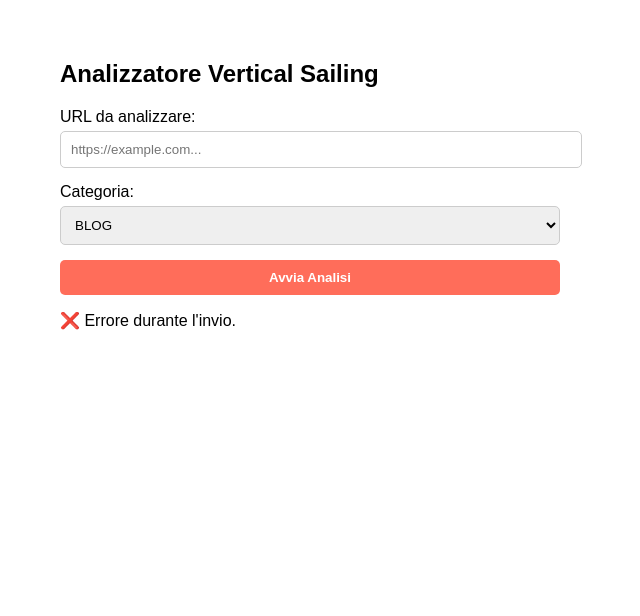
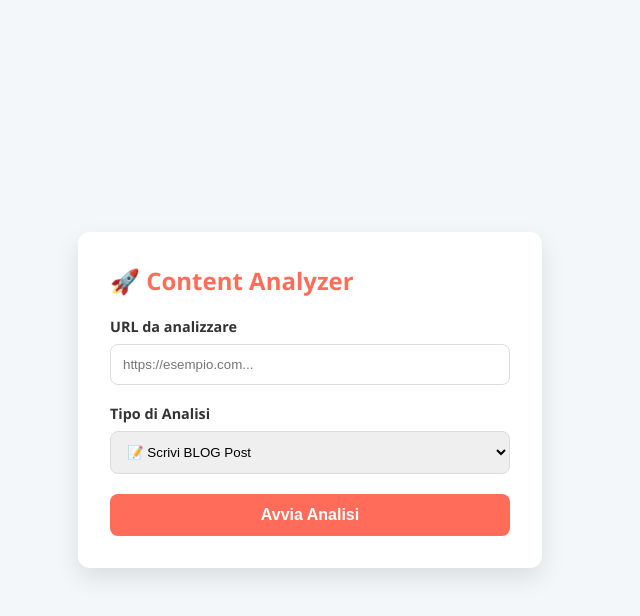
Before and after one commit to CryptoPannoz/VST-UrlAnalyser, a plain HTML site: page index.html in a window 1280 px wide. Both pictures are taken after a click on the button "Avvia Analisi". Shown: the whole page, without its empty margins (330-970 px from the left). Drawn offline with Linux system fonts and the light colour scheme; no server answers.

Commit message:
Update index.html

```diff
--- a/index.html
+++ b/index.html
@@ -2,60 +2,164 @@
 <html lang="it">
 <head>
     <meta charset="UTF-8">
-    <title>AI Content Analyzer</title>
+    <meta name="viewport" content="width=device-width, initial-scale=1.0">
+    <title>AI Content Analyzer | Vertical Sailing Tour</title>
     <style>
-        body { font-family: sans-serif; padding: 40px; max-width: 500px; margin: auto; }
-        .form-group { margin-bottom: 15px; }
-        label { display: block; margin-bottom: 5px; }
-        input, select, button { width: 100%; padding: 10px; border-radius: 5px; border: 1px solid #ccc; }
-        button { background-color: #ff6d5a; color: white; border: none; cursor: pointer; font-weight: bold; }
+        :root {
+            --primary: #ff6d5a;
+            --primary-hover: #e55b4a;
+            --bg: #f4f7f9;
+            --text: #333;
+        }
+
+        body {
+            font-family: 'Segoe UI', Tahoma, Geneva, Verdana, sans-serif;
+            background-color: var(--bg);
+            color: var(--text);
+            display: flex;
+            justify-content: center;
+            align-items: center;
+            height: 100vh;
+            margin: 0;
+        }
+
+        .card {
+            background: white;
+            padding: 2rem;
+            border-radius: 12px;
+            box-shadow: 0 10px 25px rgba(0,0,0,0.1);
+            width: 100%;
+            max-width: 400px;
+        }
+
+        h2 { margin-top: 0; color: var(--primary); font-size: 1.5rem; }
+
+        .form-group { margin-bottom: 1.2rem; }
+
+        label { display: block; margin-bottom: 0.5rem; font-weight: 600; font-size: 0.9rem; }
+
+        input, select {
+            width: 100%;
+            padding: 12px;
+            border-radius: 8px;
+            border: 1px solid #ddd;
+            box-sizing: border-box;
+            transition: border 0.3s;
+        }
+
+        input:focus { border-color: var(--primary); outline: none; }
+
+        button {
+            width: 100%;
+            padding: 12px;
+            border-radius: 8px;
+            border: none;
+            background-color: var(--primary);
+            color: white;
+            font-weight: bold;
+            font-size: 1rem;
+            cursor: pointer;
+            transition: background 0.3s, transform 0.1s;
+        }
+
+        button:hover { background-color: var(--primary-hover); }
+        button:active { transform: scale(0.98); }
+        button:disabled { background-color: #ccc; cursor: not-allowed; }
+
+        /* Feedback Styles */
+        #status {
+            margin-top: 1.5rem;
+            padding: 10px;
+            border-radius: 6px;
+            text-align: center;
+            font-size: 0.9rem;
+            display: none;
+        }
+
+        .loader {
+            border: 3px solid #f3f3f3;
+            border-top: 3px solid var(--primary);
+            border-radius: 50%;
+            width: 20px;
+            height: 20px;
+            animation: spin 1s linear infinite;
+            display: inline-block;
+            vertical-align: middle;
+            margin-right: 10px;
+        }
+
+        @keyframes spin { 0% { transform: rotate(0deg); } 100% { transform: rotate(360deg); } }
+
+        .success { background-color: #d4edda; color: #155724; display: block !important; }
+        .error { background-color: #f8d7da; color: #721c24; display: block !important; }
     </style>
 </head>
 <body>
-    <h2>Analizzatore Vertical Sailing</h2>
+
+<div class="card">
+    <h2>🚀 Content Analyzer</h2>
 
     <div class="form-group">
-        <label>URL da analizzare:</label>
-        <input type="url" id="urlInput" placeholder="https://example.com..." required>
+        <label>URL da analizzare</label>
+        <input type="url" id="urlInput" placeholder="https://esempio.com..." required>
     </div>
 
     <div class="form-group">
-        <label>Categoria:</label>
+        <label>Tipo di Analisi</label>
         <select id="categorySelect">
-            <option value="BLOG">BLOG</option>
-            <option value="IDEAS">IDEAS</option>
-            <option value="COMPETITOR">COMPETITOR</option>
+            <option value="BLOG">📝 Scrivi BLOG Post</option>
+            <option value="IDEAS">💡 Genera IDEE Sviluppo</option>
+            <option value="COMPETITOR">🕵️ Analisi COMPETITOR</option>
         </select>
     </div>
 
-    <button onclick="sendData()">Avvia Analisi</button>
+    <button id="submitBtn" onclick="sendData()">Avvia Analisi</button>
 
-    <p id="status"></p>
+    <div id="status"></div>
+</div>
 
 <script>
     async function sendData() {
-            const url = document.getElementById('urlInput').value;
-            const category = document.getElementById('categorySelect').value;
+        const urlField = document.getElementById('urlInput');
+        const btn = document.getElementById('submitBtn');
         const status = document.getElementById('status');
 
-            status.innerText = "Invio in corso...";
+        if (!urlField.value) {
+            alert("Inserisci un URL valido");
+            return;
+        }
+
+        // Stato di caricamento
+        btn.disabled = true;
+        btn.innerHTML = '<span class="loader"></span>Elaborazione...';
+        status.style.display = 'none';
 
         try {
-                const response = await fetch('IL_TUO_WEBHOOK_URL_N8N', {
+            const response = await fetch('https://verticalsailingtour.app.n8n.cloud/webhook-test/0b095afd-d348-4ca9-a596-0b5875fe2156', {
                 method: 'POST',
                 headers: { 'Content-Type': 'application/json' },
-                    body: JSON.stringify({ url: url, category: category })
+                body: JSON.stringify({
+                    url: urlField.value,
+                    category: document.getElementById('categorySelect').value
+                })
             });
 
             if (response.ok) {
-                    status.innerText = "✅ Dati inviati con successo!";
+                status.className = 'success';
+                status.innerText = "✅ Analisi avviata! Controlla il Google Sheet tra pochi minuti.";
+                urlField.value = ""; // Pulisce il campo
             } else {
-                    status.innerText = "❌ Errore durante l'invio.";
+                throw new Error();
             }
         } catch (error) {
-                status.innerText = "❌ Errore di connessione.";
+            status.className = 'error';
+            status.innerText = "❌ Errore di connessione. Riprova.";
+        } finally {
+            btn.disabled = false;
+            btn.innerHTML = 'Avvia Analisi';
         }
     }
 </script>
+
 </body>
 </html>
```
Lines whose indentation alone changed are shown as unchanged.
